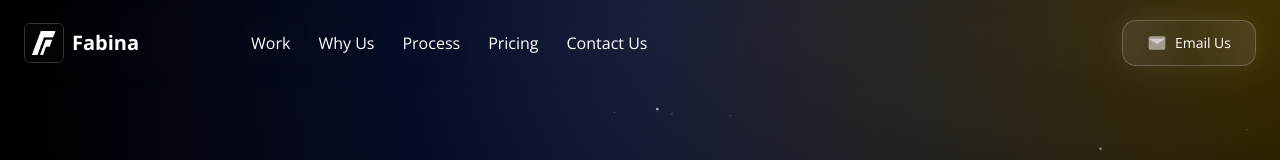
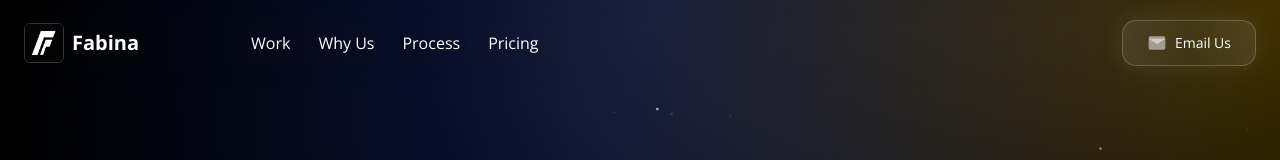
Before and after one commit to wasifkareem/agency-site, a React (Vite) app: page / in a window 1280 px wide. Shown: the top 160 px of the page. Built offline with nearby package versions, Linux system fonts and the light colour scheme.

Commit message:
:fix:nav

```diff
--- a/src/comp/Nav.jsx
+++ b/src/comp/Nav.jsx
@@ -20,9 +20,7 @@ const Nav = () => {
           </div> <div>
             <a href="/#price">Pricing</a>
           </div>
-          <div>
-            <Link to="/contact">Contact Us</Link>
-          </div>
+
         </div>
       </div>
 
```
